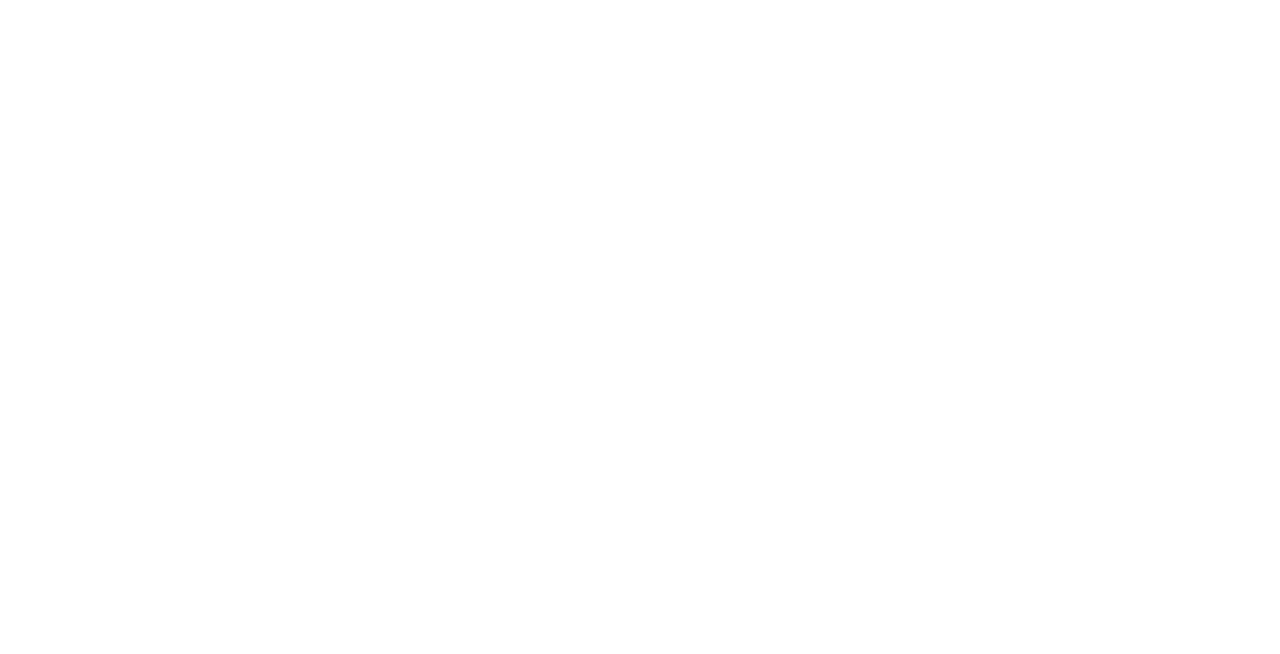
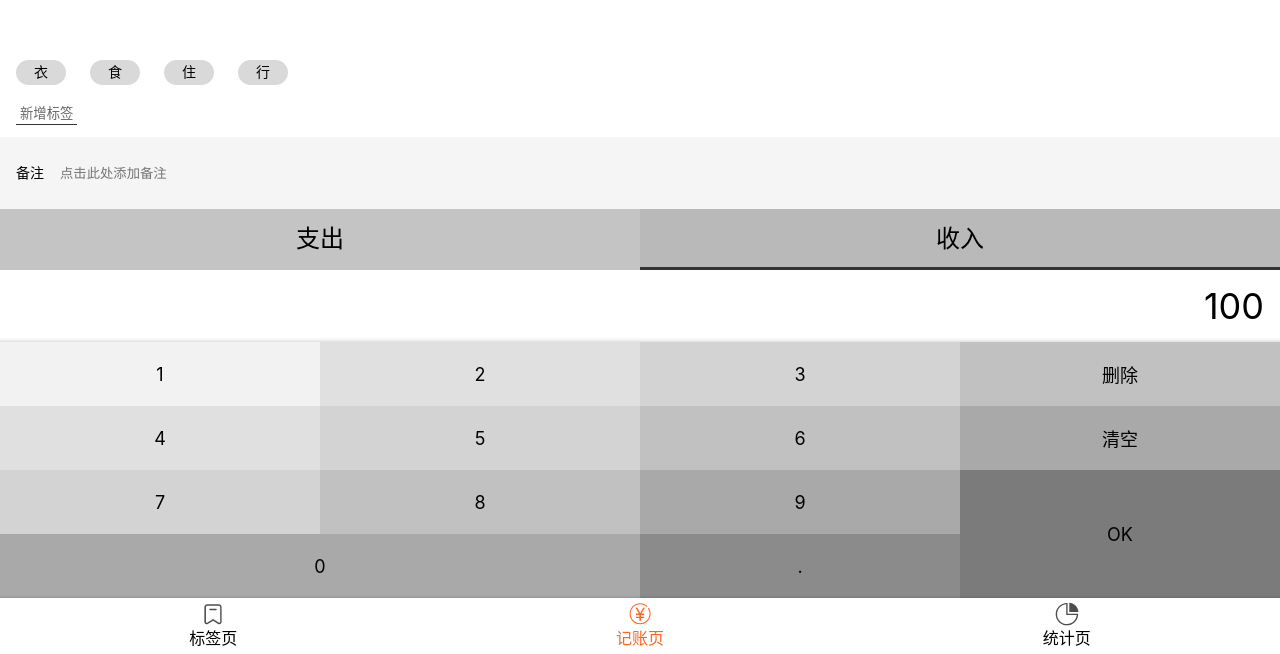
Before and after one commit to cgslegend/TallyBookSource, a React app: page /#/money in a window 1280 px wide. Before the commit this address led to /. Shown: the part 146-800 px from the top of the page. Built offline with nearby package versions, Linux system fonts and the light colour scheme.

Commit message:
完成标签功能中的 选择和新增

```diff
--- a/src/components/Nav.tsx
+++ b/src/components/Nav.tsx
@@ -24,9 +24,9 @@
         justify-content: center;
         align-items: center;
         &.active{
-          color:rgb(255,100,32);
+          color:#FF6420;
           .icon{
-            fill: rgb(255,100,32);
+            fill: #FF6420;
           }
         }
       }
--- a/src/view/Money/CategorySection.tsx
+++ b/src/view/Money/CategorySection.tsx
@@ -1,6 +1,7 @@
 import styled from "styled-components";
+import React, {useState} from "react";
 
-const CategorySection = styled.section`
+const Wrapper = styled.section`
   font-size: 24px;
 >ul{
   display: flex;
@@ -10,6 +11,9 @@
     text-align: center;
     padding: 16px 0;
     position: relative;
+    &.selected{
+      background: #b9b9b9 ;
+    }
     &.selected::after{
       content: '';
       display: block;
@@ -23,4 +27,23 @@
   }
 }
 `;
-export {CategorySection}
+
+const CategorySection :React.FC = () => {
+    const categoryMap = {'-':'支出','+':'收入'};
+    type CateKey = keyof typeof categoryMap;
+    const [categoryList] = useState<CateKey[]>(['-','+']);
+    const [category,setCategory] = useState('+')
+    return(
+        <Wrapper>
+            <ul>
+                {categoryList.map(c =>
+                <li key={c} className={category === c ? 'selected' : ''}
+                onClick={()=>{setCategory(c);}}>
+                    {categoryMap[c]}
+                </li>)}
+            </ul>
+        </Wrapper>
+    )
+}
+
+export {CategorySection};
--- /dev/null
+++ b/src/view/Money/NoteSection.tsx
@@ -0,0 +1,43 @@
+import styled from "styled-components";
+import React, {useRef, useState} from "react";
+
+const Wrapper = styled.section`
+background: #f5f5f5;
+  padding: 0 16px;
+  font-size: 14px;
+  >label{
+    display: flex;
+    align-items: center;
+    >span{ margin-right: 16px;font-size: 14px;white-space: nowrap}
+    >input{
+      color: #666;
+      border: none;
+      background: none;
+      width: 100%;height: 72px;
+      display: block
+    }
+  }
+`;
+
+const NoteSection :React.FC = () => {
+    const [note,setNote] = useState('');
+    const refInput = useRef<HTMLInputElement>(null);
+    const onBlur = ()=>{
+        if (refInput.current !== null) {
+            setNote(refInput.current.value);
+        }
+    }
+    return(
+        <Wrapper>
+            <label>
+            <span>备注</span>
+            <input type="text" placeholder="点击此处添加备注"
+                    ref={refInput}
+                    defaultValue = {note}
+                    onBlur = {onBlur}/>
+            </label>
+        </Wrapper>
+
+    )
+}
+export {NoteSection};
--- a/src/view/Money/NotesSection.tsx
+++ /dev/null
@@ -1,20 +0,0 @@
-import styled from "styled-components";
-
-const NotesSection = styled.section`
-background: #f5f5f5;
-  padding: 0 16px;
-  font-size: 14px;
-  >label{
-    display: flex;
-    align-items: center;
-    >span{ margin-right: 16px;font-size: 14px;white-space: nowrap}
-    >input{
-      color: #666;
-      border: none;
-      background: none;
-      width: 100%;height: 72px;
-      display: block
-    }
-  }
-`;
-export {NotesSection}
--- a/src/view/money.tsx
+++ b/src/view/money.tsx
@@ -2,28 +2,16 @@
 import React from "react";
 import {TagSection} from "./Money/TagSection";
 import {CategorySection} from "./Money/CategorySection";
-import {NotesSection} from "./Money/NotesSection";
+import {NoteSection} from "./Money/NoteSection";
 import {NumberPadSection} from "./Money/NumberPadSection";
 
 function Money() {
     return (
         <Layout>
             <div className="MyLayout">
-            <TagSection>
-
-            </TagSection>
-            <NotesSection>
-                <label>
-                    <span>备注</span>
-                    <input type="text" placeholder="点击此处添加备注"/>
-                </label>
-            </NotesSection>
-            <CategorySection>
-                <ul>
-                    <li className="selected">支出</li>
-                    <li>收入</li>
-                </ul>
-            </CategorySection>
+                <TagSection/>
+                <NoteSection/>
+                <CategorySection/>
                 <NumberPadSection>
                         <div className="outputNum">100</div>
                         <div className="pad clearfix">
--- a/tsconfig.json
+++ b/tsconfig.json
@@ -7,6 +7,7 @@
       "dom.iterable",
       "esnext"
     ],
+
     "allowJs": true,
     "skipLibCheck": true,
     "esModuleInterop": true,
```
Lines whose indentation alone changed are shown as unchanged.
